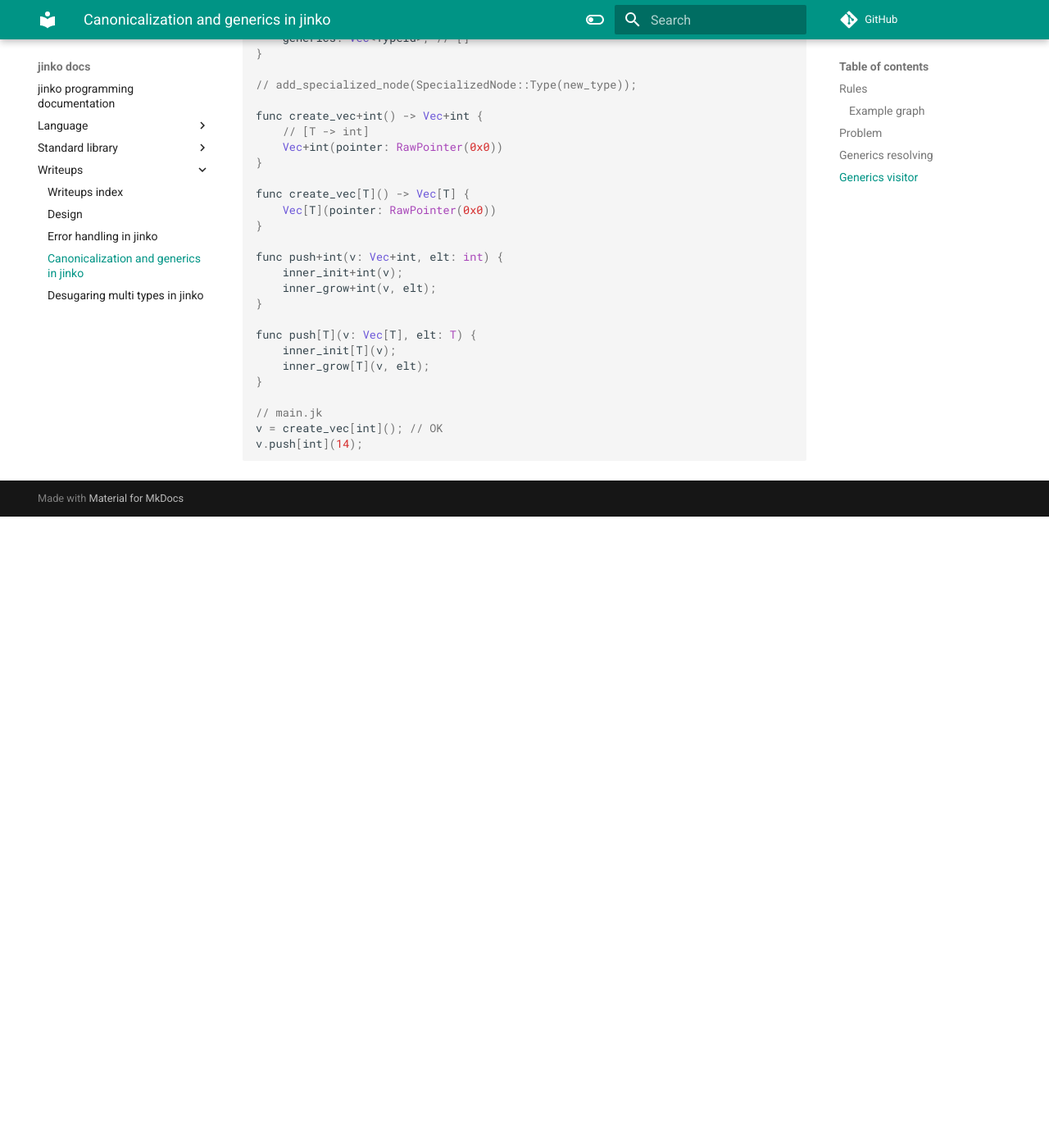
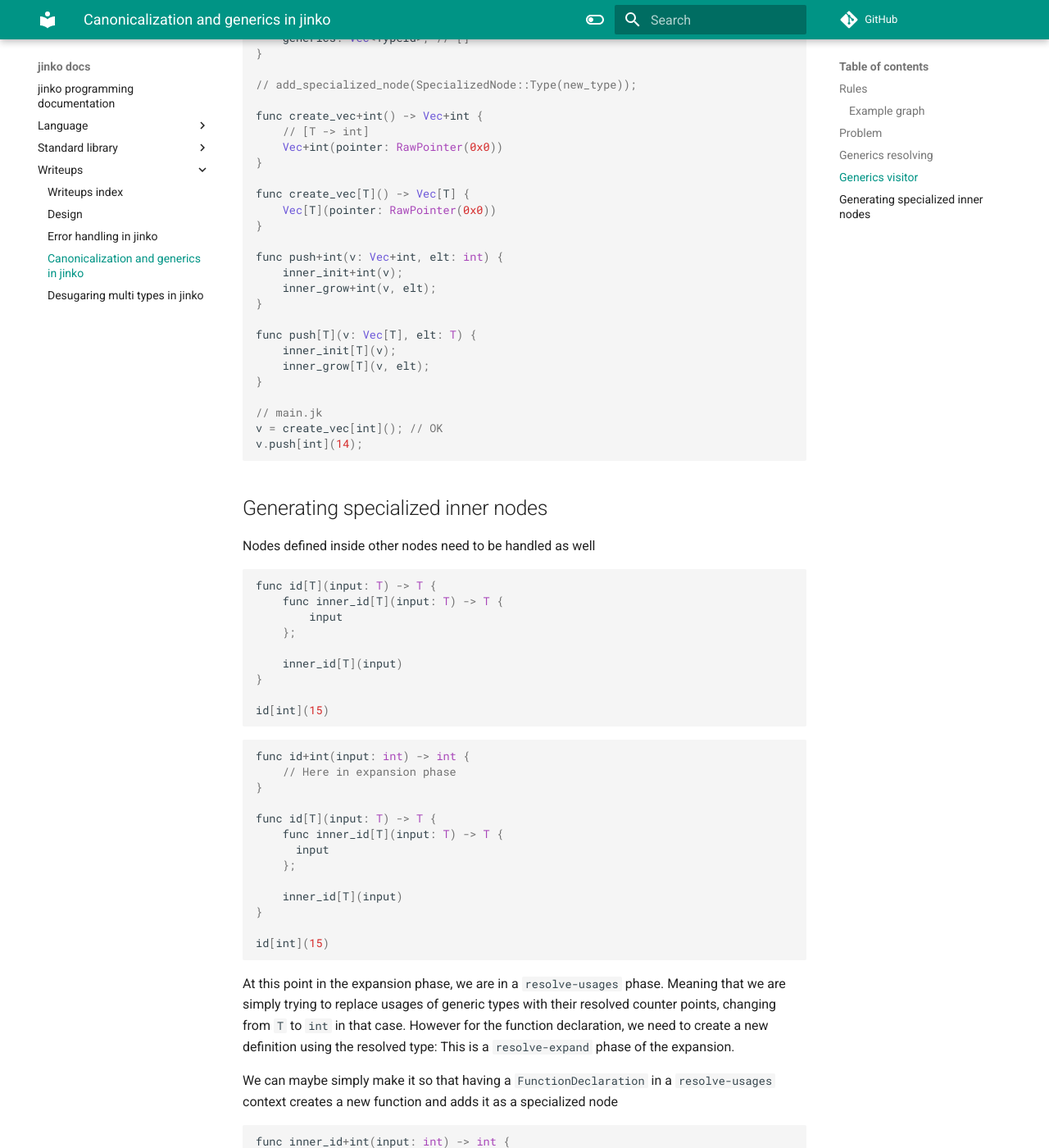
Before and after one commit to jinko-core/docs.jinko.ml, an MkDocs documentation site: the page built from docs/writeups/2-generics.md, in a window 1280 px wide and 1400 px high, scrolled down 6110 px. Shown: the whole window at 82% size. Built offline with MkDocs 1.6.1 and Material for MkDocs 9.7.7, drawn with Linux system fonts in a browser that asks for light colours; comment, search, counter and statistics services are not loaded; before the commit the page ends 6740 px from its top, so only the background shows below that; some of the changed text lies outside the part shown.

````diff
--- a/docs/writeups/generics.md
+++ b/docs/writeups/2-generics.md
@@ -281,3 +281,67 @@
 v = create_vec[int](); // OK
 v.push[int](14);
 ```
+
+## Generating specialized inner nodes
+
+Nodes defined inside other nodes need to be handled as well
+
+```rust
+func id[T](input: T) -> T {
+	func inner_id[T](input: T) -> T {
+		input
+	};
+
+	inner_id[T](input)
+}
+
+id[int](15)
+```
+
+```rust
+func id+int(input: int) -> int {
+    // Here in expansion phase
+}
+
+func id[T](input: T) -> T {
+    func inner_id[T](input: T) -> T {
+	  input
+    };
+
+    inner_id[T](input)
+}
+
+id[int](15)
+```
+
+At this point in the expansion phase, we are in a `resolve-usages` phase.
+Meaning that we are simply trying to replace usages of generic types with their
+resolved counter points, changing from `T` to `int` in that case. However for
+the function declaration, we need to create a new definition using the resolved
+type: This is a `resolve-expand` phase of the expansion.
+
+We can maybe simply make it so that having a `FunctionDeclaration` in a
+`resolve-usages` context creates a new function and adds it as a specialized
+node
+
+```rust
+func inner_id+int(input: int) -> int {
+    input
+}
+
+func id+int(input: int) -> int {
+    // Remove the declaration node? Just declare it still?
+
+    inner_id+int(input)
+}
+
+func id[T](input: T) -> T {
+    func inner_id[T](input: T) -> T {
+	  input
+    };
+
+    inner_id[T](input)
+}
+
+id[int](15)
+```
````
Also changed, not shown: docs/writeups/index.md (+5 -4 lines), docs/writeups/0-design.md (renamed from docs/writeups/design.md), docs/writeups/1-error-handling.md (renamed from docs/writeups/error-handling.md), docs/writeups/3-multi-types.md (renamed from docs/writeups/multi-types.md).
